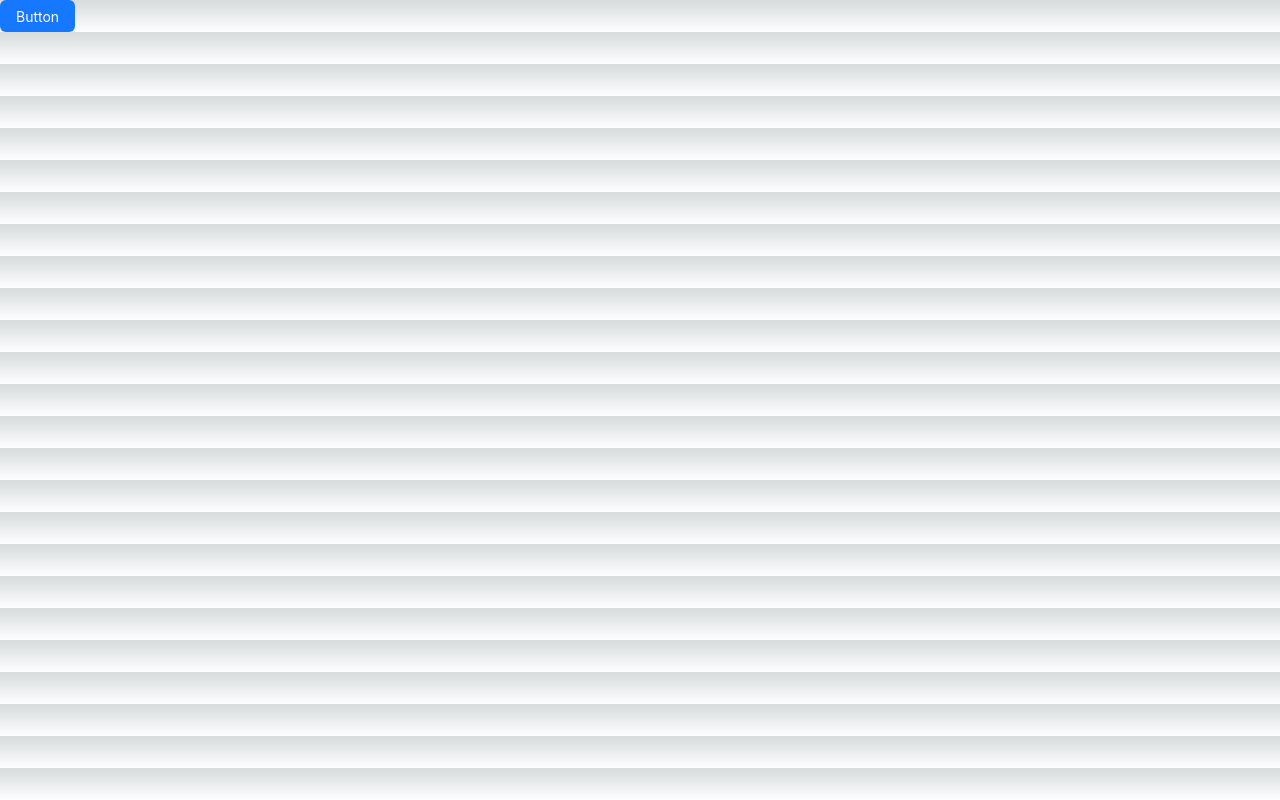
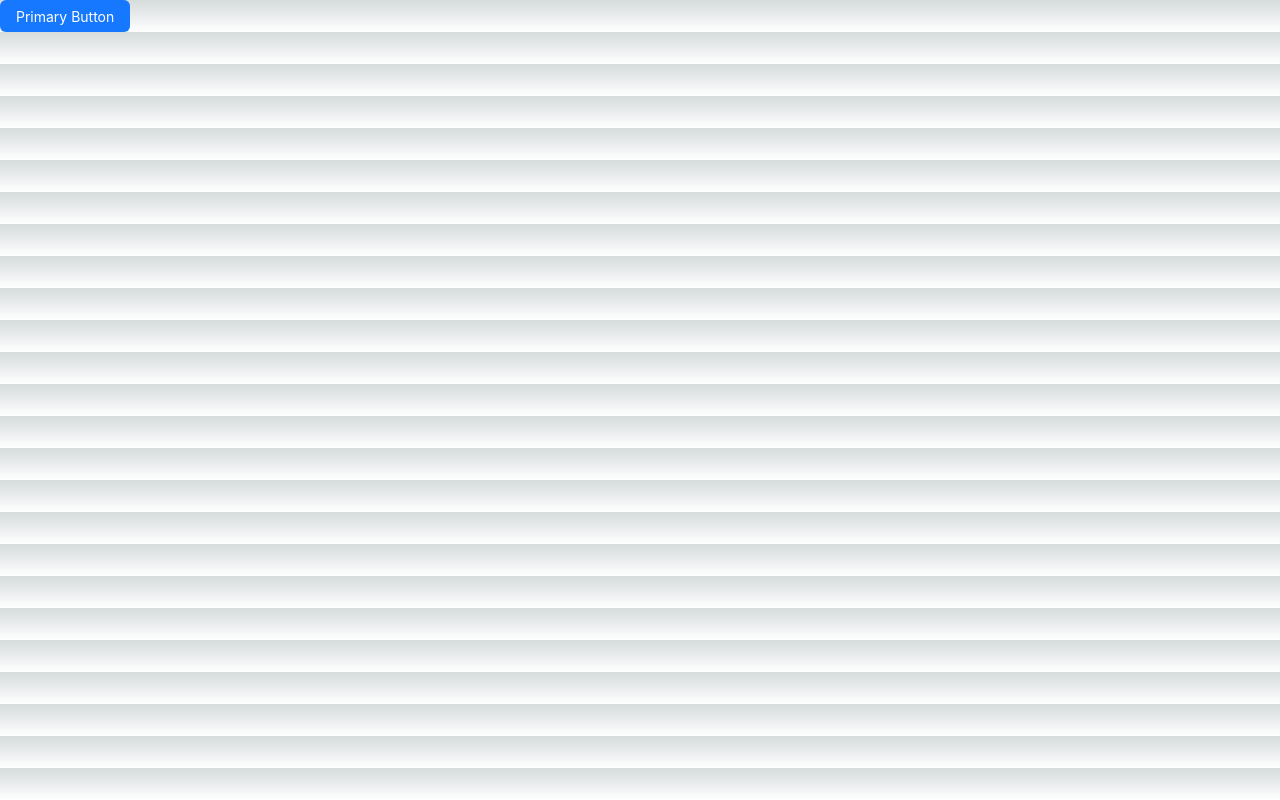
Before and after one commit to Zentinel-Consulting/zentimail, a Next.js app: page / in a window 1280 px wide. Built offline with nearby package versions, Linux system fonts and the light colour scheme.

Commit message:
first example

```diff
--- a/src/app/page.tsx
+++ b/src/app/page.tsx
@@ -1,9 +1,10 @@
 import React from 'react';
-import { Button } from 'antd';
+// import { Button } from 'antd';
+import { ButtonZentimail } from '@/components';
 
 const Home = () => (
   <div className="App">
-    <Button type="primary">Button</Button>
+    <ButtonZentimail type="primary">Button</ButtonZentimail>
   </div>
 );
 
--- /dev/null
+++ b/src/components/ButtonZentimail/ButtonZentimail.tsx
@@ -0,0 +1,19 @@
+import React from 'react';
+import { Button } from "antd";
+
+interface ButtonZentimailProps {
+  // Add any props you want to pass to the component
+  type: str,
+  text?: str,
+  icon?: any,
+}
+
+export const ButtonZentimail: React.FC<ButtonZentimailProps> = ({
+  type = "filled",
+  text,
+  icon,
+}: ButtonZentimail) => {
+  return (
+    <Button type="primary">Primary Button</Button>
+  );
+};
--- /dev/null
+++ b/src/components/index.tsx
@@ -0,0 +1 @@
+export { ButtonZentimail } from "./ButtonZentimail/ButtonZentimail.tsx";
```
Also changed, not shown: 1 other file (tests, documents, lock files or other folders).
